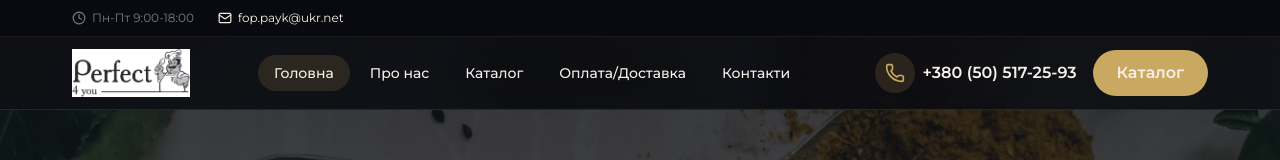
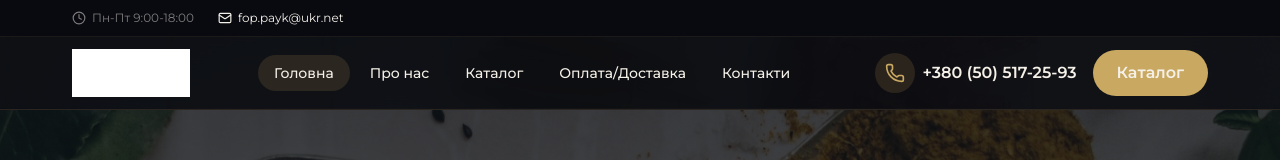
Before and after one commit to Bohgdan/viktoria, a Next.js app: page / in a window 1280 px wide. Shown: the top 160 px of the page. Built offline with nearby package versions, Linux system fonts and the light colour scheme; no server answers; the database is empty.

Commit message:
Fix logo: white filter instead of blend mode

```diff
--- a/src/components/layout/Footer.tsx
+++ b/src/components/layout/Footer.tsx
@@ -40,7 +40,7 @@ export function Footer() {
                 width={490}
                 height={200}
                 className="h-10 w-auto object-contain"
-                style={{ mixBlendMode: 'screen' }}
+                style={{ filter: 'brightness(0) invert(1)' }}
               />
             </Link>
             <p className="text-[var(--color-text-muted)] mb-6 text-sm leading-relaxed">
--- a/src/components/layout/Header.tsx
+++ b/src/components/layout/Header.tsx
@@ -74,7 +74,7 @@ export function Header() {
                   width={490}
                   height={200}
                   className="h-10 md:h-12 w-auto object-contain"
-                  style={{ mixBlendMode: 'screen' }}
+                  style={{ filter: 'brightness(0) invert(1)' }}
                   priority
                 />
               </Link>
```
